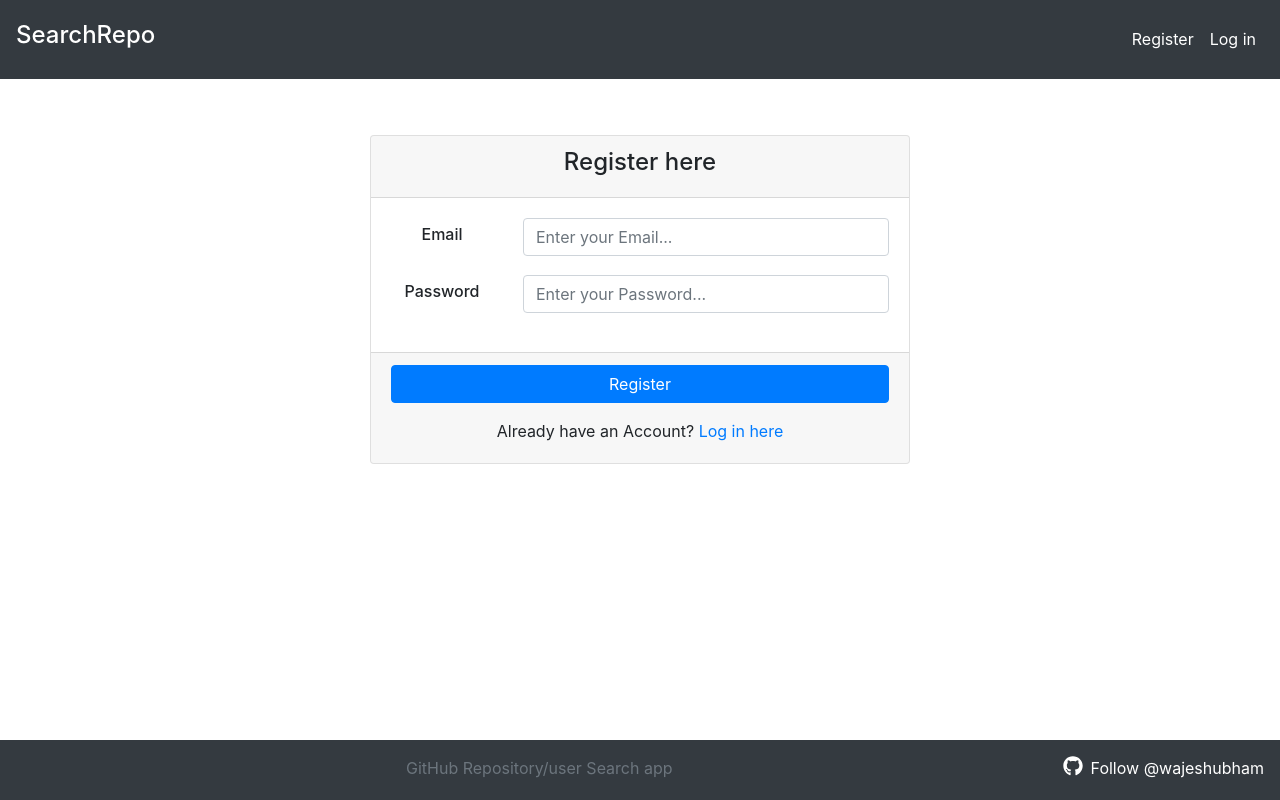
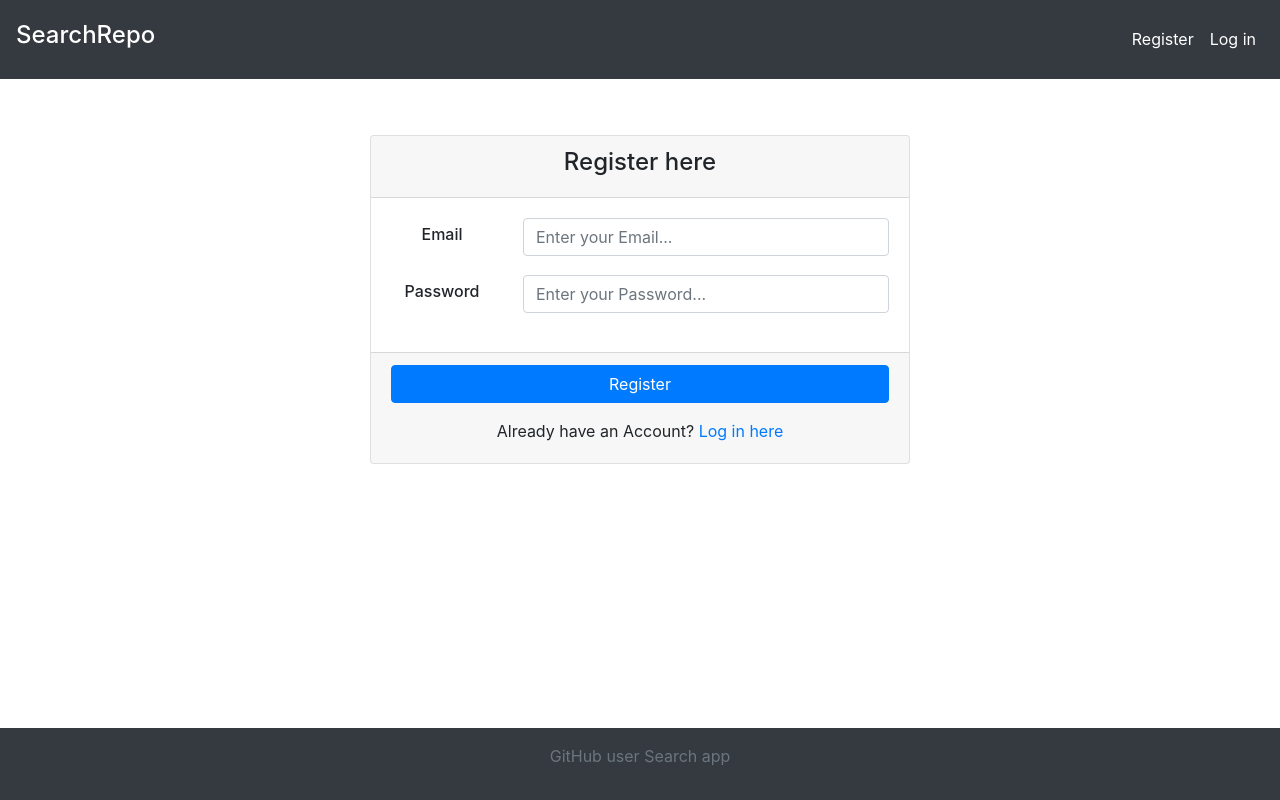
Before and after one commit to wajeshubham/GitHub-User-Fetcher, a React (Create React App) app: page /signup in a window 1280 px wide. Built offline with nearby package versions, Linux system fonts and the light colour scheme; the HTML template or start-up script is replaced by a standard one.

Commit message:
added footer logic

```diff
--- a/src/layout/footer.js
+++ b/src/layout/footer.js
@@ -1,23 +1,29 @@
-import React from "react";
+import React, { useContext } from "react";
 import { FaGithub } from "react-icons/fa";
+
+import UserContext from "../context/UserContext";
 
 import { Container } from "reactstrap";
 import { Link } from "react-router-dom";
 
 const Footer = () => {
+  const context = useContext(UserContext);
   return (
     <Container
       fluid
       tag="footer"
       className="text-center bg-dark text-secondary p-3 fixed-bottom"
     >
-      GitHub Repository/user Search app
-      <span className="float-right text-white">
-        <a href="https://github.com/wajeshubham" style={{ color: "white" }}>
-          <FaGithub className="mr-2 mb-2" style={{ fontSize: "20px" }} />
-          Follow @wajeshubham
-        </a>
-      </span>
+      {context.user?.uid ? (
+        <span className="text-white mt-2">
+          <a href="https://github.com/wajeshubham" style={{ color: "white" }}>
+            <FaGithub className="mr-2 mb-2" style={{ fontSize: "20px" }} />
+            Follow @wajeshubham
+          </a>
+        </span>
+      ) : (
+        <p>GitHub user Search app</p>
+      )}
     </Container>
   );
 };
```
